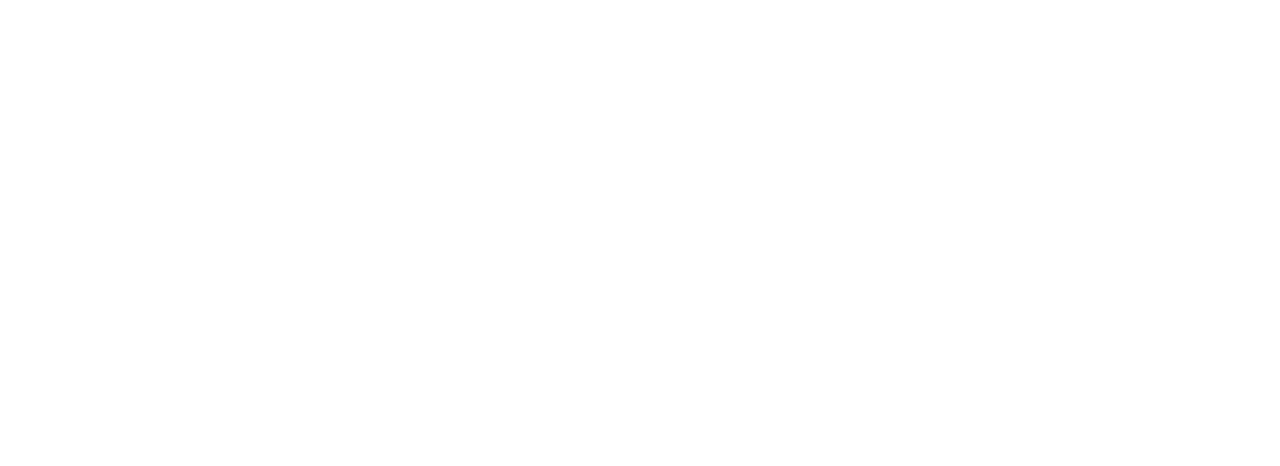
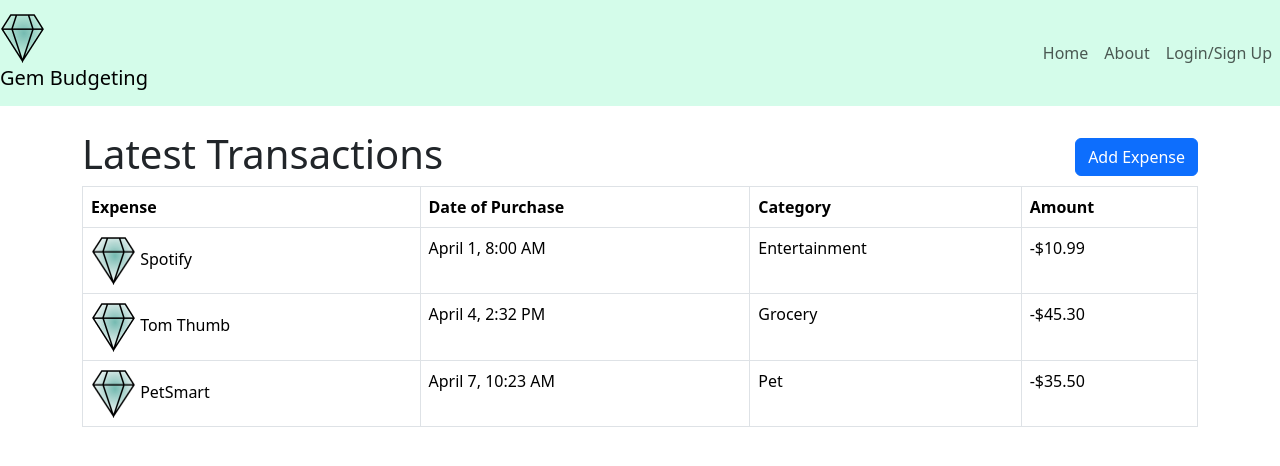
Before and after one commit to jamih/Gem-Budgeting-App, an Angular app in the folder frontend/gem-angular-app/: page /expenses in a window 1280 px wide. Before the commit this address led to /. Shown: the top 466 px of the page. Built offline with nearby package versions, Linux system fonts and the light colour scheme.

Commit message:
created base expenses page

```diff
--- a/frontend/gem-angular-app/src/app/app-routing.module.ts
+++ b/frontend/gem-angular-app/src/app/app-routing.module.ts
@@ -1,10 +1,12 @@
 import { NgModule } from '@angular/core';
 import { RouterModule, Routes } from '@angular/router';
 import { HomeComponent } from '../app/home/home.component';
+import { ExpensesComponent } from './expenses/expenses.component';
 
 const routes: Routes = [
   { path: '', redirectTo: '/home', pathMatch: 'full' },
-  { path: 'home', component: HomeComponent }
+  { path: 'home', component: HomeComponent },
+  { path: 'expenses', component: ExpensesComponent },
 ];
 
 @NgModule({
--- a/frontend/gem-angular-app/src/app/app.module.ts
+++ b/frontend/gem-angular-app/src/app/app.module.ts
@@ -6,13 +6,15 @@
 import { RegistrationComponent } from './registration/registration.component';
 import { AppRoutingModule } from './app-routing.module';
 import { HomeComponent } from './home/home.component';
+import { ExpensesComponent } from './expenses/expenses.component';
 
 @NgModule({
   declarations: [
     AppComponent,
     HeaderComponent,
     RegistrationComponent,
-    HomeComponent
+    HomeComponent,
+    ExpensesComponent
   ],
   imports: [
     BrowserModule,
--- /dev/null
+++ b/frontend/gem-angular-app/src/app/expenses/expenses.component.html
@@ -0,0 +1,54 @@
+<app-header></app-header>
+
+<div class="container mt-4">
+    <div class="d-flex" style="flex-wrap: wrap; justify-content: space-between;">
+        <h1>Latest Transactions</h1>
+        <div class="pt-2"><button type="button" class="btn btn-primary">Add Expense</button></div>
+    </div>
+
+    <table class="table table-hover table-bordered">
+    <thead>
+      <tr>
+        <th>Expense</th>
+        <th>Date of Purchase</th>
+        <th>Category</th>
+        <th>Amount</th>
+      </tr>
+    </thead>
+    <tbody>
+      <tr>
+        <td>
+            <div style="width:45px; height:auto; display: inline-block">
+                <img src="assets/GemLogo.png" class="img-fluid">
+            </div>
+            Spotify
+        </td>
+        <td>April 1, 8:00 AM</td>
+        <td>Entertainment</td>
+        <td>-$10.99</td>
+      </tr>
+      <tr>
+        <td>
+            <div style="width:45px; height:auto; display: inline-block">
+                <img src="assets/GemLogo.png" class="img-fluid">
+            </div>
+            Tom Thumb
+        </td>
+        <td>April 4, 2:32 PM</td>
+        <td>Grocery</td>
+        <td>-$45.30</td>
+      </tr>
+      <tr>
+        <td>
+            <div style="width:45px; height:auto; display: inline-block">
+                <img src="assets/GemLogo.png" class="img-fluid">
+            </div>
+            PetSmart
+        </td>
+        <td>April 7, 10:23 AM</td>
+        <td>Pet</td>
+        <td>-$35.50</td>
+      </tr>
+    </tbody>
+  </table>
+</div>
```
Also changed, not shown: frontend/gem-angular-app/src/app/expenses/expenses.component.ts (added, +10 -0 lines), frontend/gem-angular-app/src/app/expenses/expenses.component.css (added), 2 other files (tests, documents, lock files or other folders).
